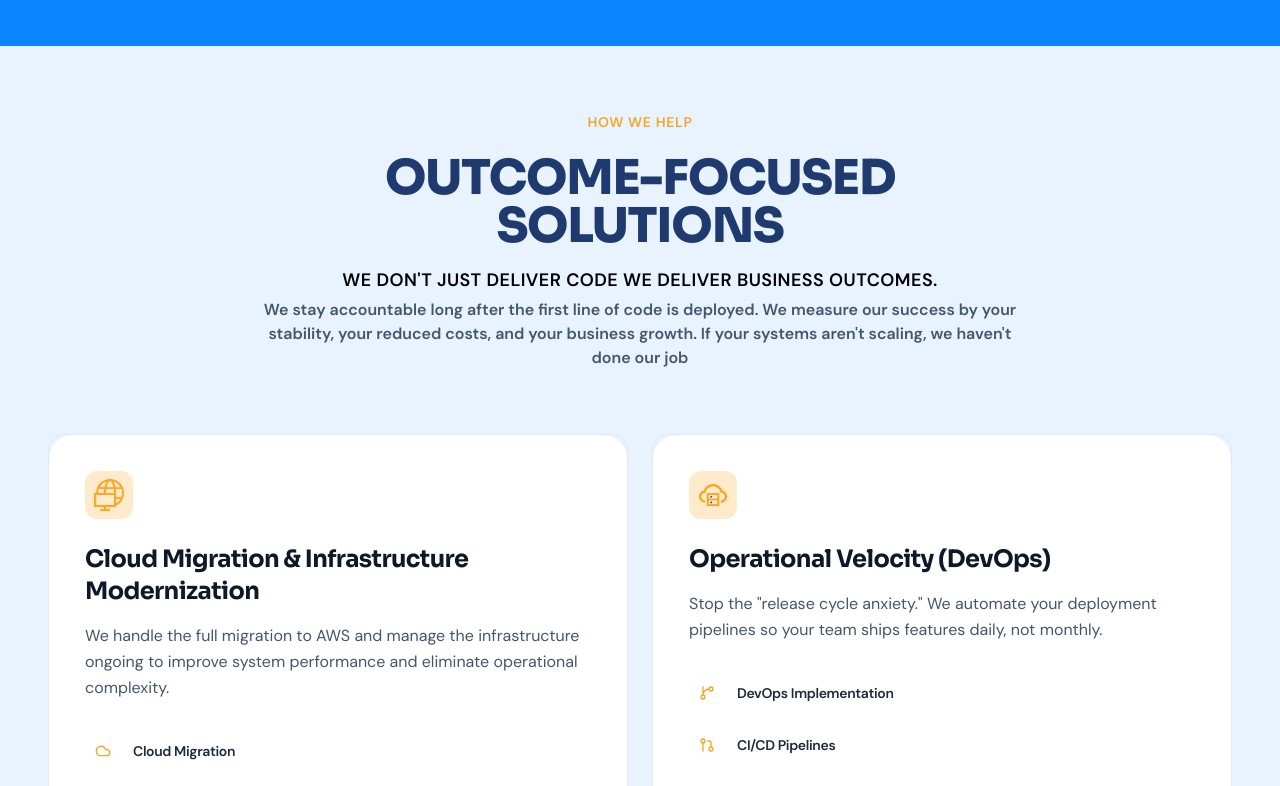
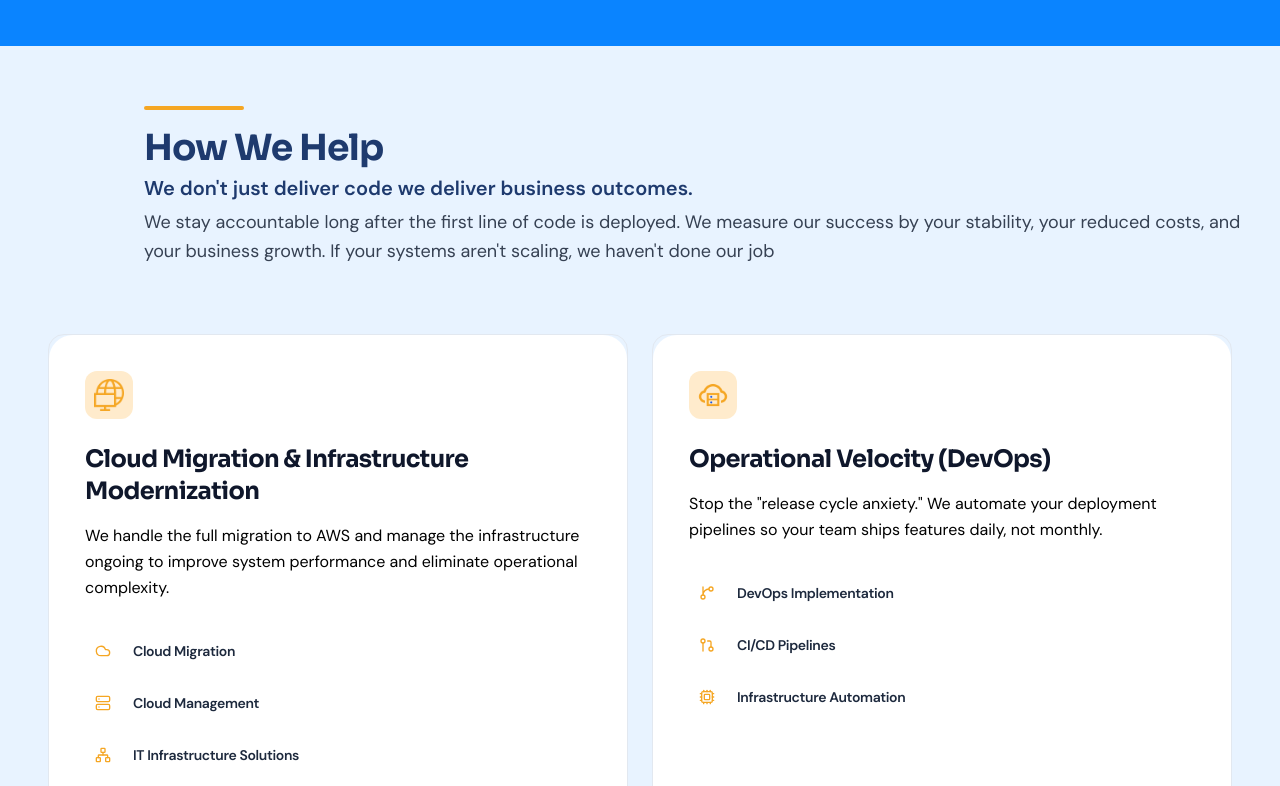
Before and after one commit to ProLaunch-Group/ptech-web, a Next.js app: page / in a window 1280 px wide. Shown: the part 1734-2520 px from the top of the page. Built offline with nearby package versions, Linux system fonts and the light colour scheme.

Commit message:
Fix: Adjusted background colours,styling and imported sectionTitle component

```diff
--- a/src/components/module/home/HowWeHelp.tsx
+++ b/src/components/module/home/HowWeHelp.tsx
@@ -5,8 +5,7 @@ import { ServiceCardData } from '@/types/service.types';
 import ServiceCardMotion from '@/components/module/home/ServiceCardMotion';
 import HowWeHelpCard from '@/components/module/home/HowWeHelpCard';
 import { StaggerContainer } from '@/components/animation/StaggerContainer';
-import { motion } from 'framer-motion';
-import { fadeUp } from '@/libs/motion-variants';
+import SectionTitle from '@/components/layout/SectionTitle';
 
 export default function HowWeHelp() {
   return (
@@ -15,48 +14,19 @@ export default function HowWeHelp() {
         className="flex flex-col bg-card items-center justify-center pt-8 pb-15 md:pt-15 md:pb-18 lg:-mt-12 text-slate-900"
         aria-labelledby="how-we-help-section"
       >
+        <SectionTitle
+          title="How We Help"
+          subtitle="We don't just deliver code we deliver business outcomes."
+          description="We stay accountable long after the first line of code is
+      deployed. We measure our success by your stability, your reduced
+      costs, and your business growth. If your systems aren't
+      scaling, we haven't done our job"
+        />
+
         <div className="w-full max-w-7xl px-6 md:px-12">
-          <article className="text-center max-w-3xl mx-auto mb-12 md:mb-16 flex flex-col items-center">
-            {/* Top Badge */}
-            <motion.span
-              variants={fadeUp}
-              className="inline-block px-4 py-1.5 mb-4 text-sm font-extrabold tracking-wider text-amberGold uppercase bg- rounded-full font-sans"
-            >
-              How We Help
-            </motion.span>
-
-            {/* Main Title Heading */}
-            <motion.h2
-              variants={fadeUp}
-              id="challenges-heading"
-              className="text-3xl md:text-4xl lg:text-5xl font-extrabold tracking-tight text-deepNavy font-sora mb-4"
-            >
-              OUTCOME-FOCUSED SOLUTIONS
-            </motion.h2>
-            {/*  Context Text */}
-
-            <article className="space-y-1">
-              <motion.p
-                variants={fadeUp}
-                className="text-lg font-bold text-black uppercase tracking-wide font-sans"
-              >
-                We don&apos;t just deliver code we deliver business outcomes.
-              </motion.p>
-              <motion.p
-                variants={fadeUp}
-                className="text-base text-slate-600 font-sans font-semibold"
-              >
-                We stay accountable long after the first line of code is
-                deployed. We measure our success by your stability, your reduced
-                costs, and your business growth. If your systems aren&apos;t
-                scaling, we haven&apos;t done our job
-              </motion.p>
-            </article>
-          </article>
-
           <ul
             role="list"
-            className="flex flex-col gap-4 md:grid md:grid-cols-2 md:gap-8 lg:gap-6 w-full"
+            className="flex flex-col gap-4 mt-12 md:grid md:grid-cols-2 md:gap-8 lg:gap-6 w-full"
           >
             {HOW_WE_HELP_SERVICES.map(
               (service: ServiceCardData, index: number) => {
--- a/src/components/module/home/HowWeHelpCard.tsx
+++ b/src/components/module/home/HowWeHelpCard.tsx
@@ -33,7 +33,7 @@ export default function HowWeHelpCard({ service }: HowWeHelpCardProps) {
             {service.title}
           </h3>
 
-          <p className="text-slate-600 font-sans text-sm md:text-base leading-relaxed mb-8">
+          <p className="text-black font-sans text-sm md:text-base leading-relaxed mb-8">
             {service.description}
           </p>
 
```
